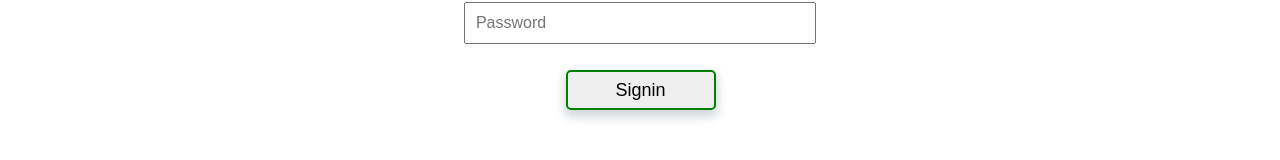
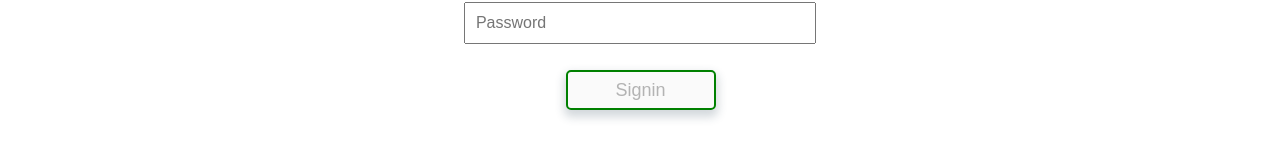
Before and after one commit to mlatysheva/project-management-app, a React (Create React App) app in the folder project-management-app/: page /signin in a window 1280 px wide. Shown: the part 306-466 px from the top of the page. Built offline with nearby package versions, Linux system fonts and the light colour scheme.

Commit message:
fix: disabled btn

```diff
--- a/project-management-app/src/components/Signin/SigninForm.tsx
+++ b/project-management-app/src/components/Signin/SigninForm.tsx
@@ -6,11 +6,26 @@ import {
 	applyColorPassword,
 } from "../../helpersFunct/inputcolor";
 
-//let disableBtnInSignin = true;
+let disableBtnInSignin = true;
 
 function SigninForm() {
 	const [login, setLogin] = useState("");
 	const [password, setPassword] = useState("");
+
+	const isDisabledSignin = () => {
+		const loginPut = (
+			document.getElementById("login-signin") as HTMLInputElement
+		)?.value;
+		const passwordPut = (
+			document.getElementById("password-signin") as HTMLInputElement
+		).value;
+		if (loginPut?.length > 1 && passwordPut?.length > 1) {
+			disableBtnInSignin = false;
+		} else if (loginPut?.length === 0 || passwordPut?.length === 0) {
+			disableBtnInSignin = true;
+		}
+		return disableBtnInSignin;
+	};
 
 	const navigate = useNavigate();
 	const dispatch = useDispatch();
@@ -18,17 +33,22 @@ function SigninForm() {
 	const handleSubmitSignin = (e: React.FormEvent<HTMLFormElement>) => {
 		e.preventDefault();
 		console.log("submit");
+		disableBtnInSignin = true;
 	};
 
 	return (
-		<form className="signup__form" onSubmit={(e) => handleSubmitSignin(e)}>
+		<form
+			className="signup__form"
+			onSubmit={(e) => handleSubmitSignin(e)}
+			onChange={isDisabledSignin}
+		>
 			<h1>If you want to signin 🎫:</h1>
 			<input
 				className="signup__input"
 				onKeyUp={applyColorLogin}
 				type="text"
 				placeholder="Login"
-				id="login"
+				id="login-signin"
 				value={login}
 				onChange={(e) => setLogin(e.target.value)}
 				pattern="{4,}"
@@ -38,6 +58,7 @@ function SigninForm() {
 			<input
 				className="signup__input"
 				onKeyUp={applyColorPassword}
+				id="password-signin"
 				type="password"
 				placeholder="Password"
 				value={password}
@@ -46,7 +67,11 @@ function SigninForm() {
 				title="Put minimum 6 symbols"
 				required
 			/>
-			<button type="submit" className="signup__btn">
+			<button
+				type="submit"
+				className="signup__btn"
+				disabled={disableBtnInSignin}
+			>
 				Signin
 			</button>
 		</form>
@@ -55,17 +80,7 @@ function SigninForm() {
 
 export default SigninForm;
 
-/*const isDisabled = () => {
-		const loginPut = (document.getElementById("login") as HTMLInputElement)
-			?.value;
-		const passwordPut = (
-			document.getElementById("password") as HTMLInputElement
-		).value;
-		if (loginPut?.length > 1 && passwordPut?.length > 1) {
-			disableBtnInSignin = false;
-		}
-		return disableBtnInSignin;
-	};*/
+/**/
 
 /*dispatch(
 			signin({
```
